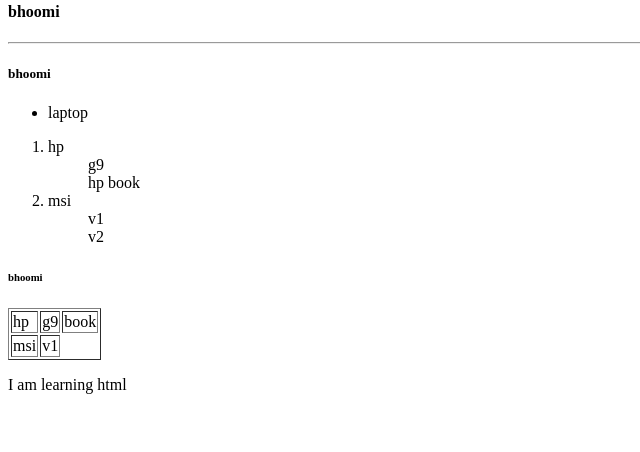
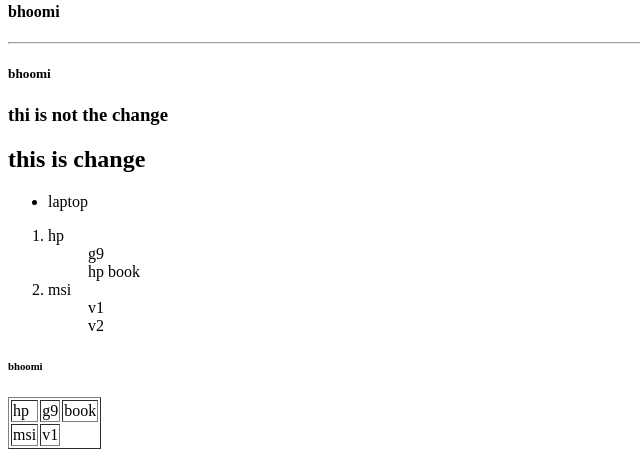
Before and after one commit to Bhoomi54/Bhoomi_54, a plain HTML site: page index.html in a window 1280 px wide. Shown: the part 508-960 px from the top of the page, without its empty margins (0-640 px from the left). Before the commit the page ends 918 px from the top, so only its background shows below. Drawn offline with Linux system fonts and the light colour scheme.

Commit message:
first commit

```diff
--- a/index.html
+++ b/index.html
@@ -15,6 +15,8 @@
     <h4>bhoomi</h4>
     <hr>
     <h5>bhoomi</h5>
+    <h3>thi is not the change</h3>
+    <h2>this is change</h2>
     <ul>
         <li>laptop</li>
     </ul>
```
